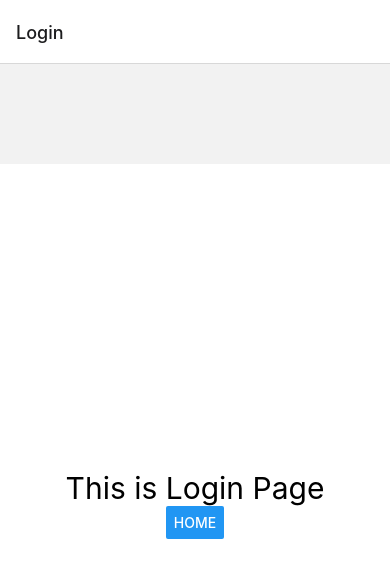
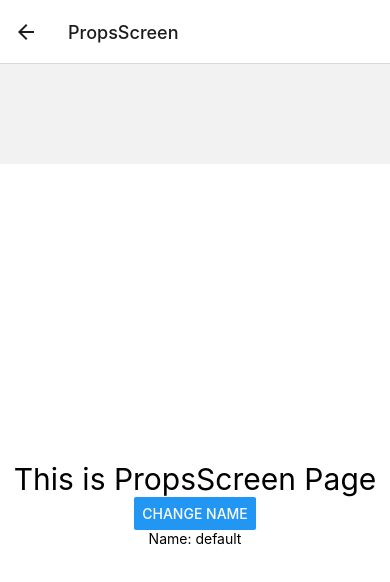
Before and after one commit to MHassaanAdil440/TestNativeX, a React Native app: screen /PropsScreen in a window 390 px wide. Shown: the top 582 px of the page. Built offline with nearby package versions, Linux system fonts and the light colour scheme.

Commit message:
Props Practice 01

```diff
--- a/App.js
+++ b/App.js
@@ -2,7 +2,7 @@ import { NavigationContainer } from "@react-navigation/native";
 import {createNativeStackNavigator} from "@react-navigation/native-stack";
 import Login from "./Components/Login";
 import Home from "./Components/Home";
-
+import PropsScreen from "./Components/PropsScreen";
 
 export default function App() {
 
@@ -13,6 +13,7 @@ export default function App() {
       <Stack.Navigator>
         <Stack.Screen name='Login' component={Login}/>
         <Stack.Screen name='Home' component={Home}/>
+        <Stack.Screen name='PropsScreen' component={PropsScreen}/>
       </Stack.Navigator>
     </NavigationContainer>
   );
--- a/Components/Home.js
+++ b/Components/Home.js
@@ -1,10 +1,14 @@
-import { View, Text } from "react-native";
+import { View, Text,Button } from "react-native";
 import CustomStyles from "./CustomStyles";
-const Home = () => {
+const Home = (props) => {
     return(
       <View style={CustomStyles.container}>
         <Text style={{fontSize:30}}>This is Home Page</Text>
+        <Button title="Props Screen" onPress={()=>{
+          props.navigation.navigate("PropsScreen");
+         }}/>
       </View>
+
     );
   }
   export default Home;
--- /dev/null
+++ b/Components/PropsScreen.js
@@ -0,0 +1,26 @@
+import { View, Text,Button } from "react-native";
+import CustomStyles from "./CustomStyles";
+import { useState } from "react";
+const PropsScreen = () => {
+    const [name, setName] = useState("default");
+    return(
+      <View style={CustomStyles.container}>
+        <Text style={{fontSize:30}}>This is PropsScreen Page</Text>
+        <Button title="change name" onPress={()=>{
+            setName("bruce")
+        }}/>
+        <This name = {name} />
+      </View>
+
+    );
+  }
+
+  const This = (props) => {
+    return(
+
+    <View>
+        <Text>Name: {props.name}</Text>
+    </View>
+    );
+  }
+export default PropsScreen;
```
